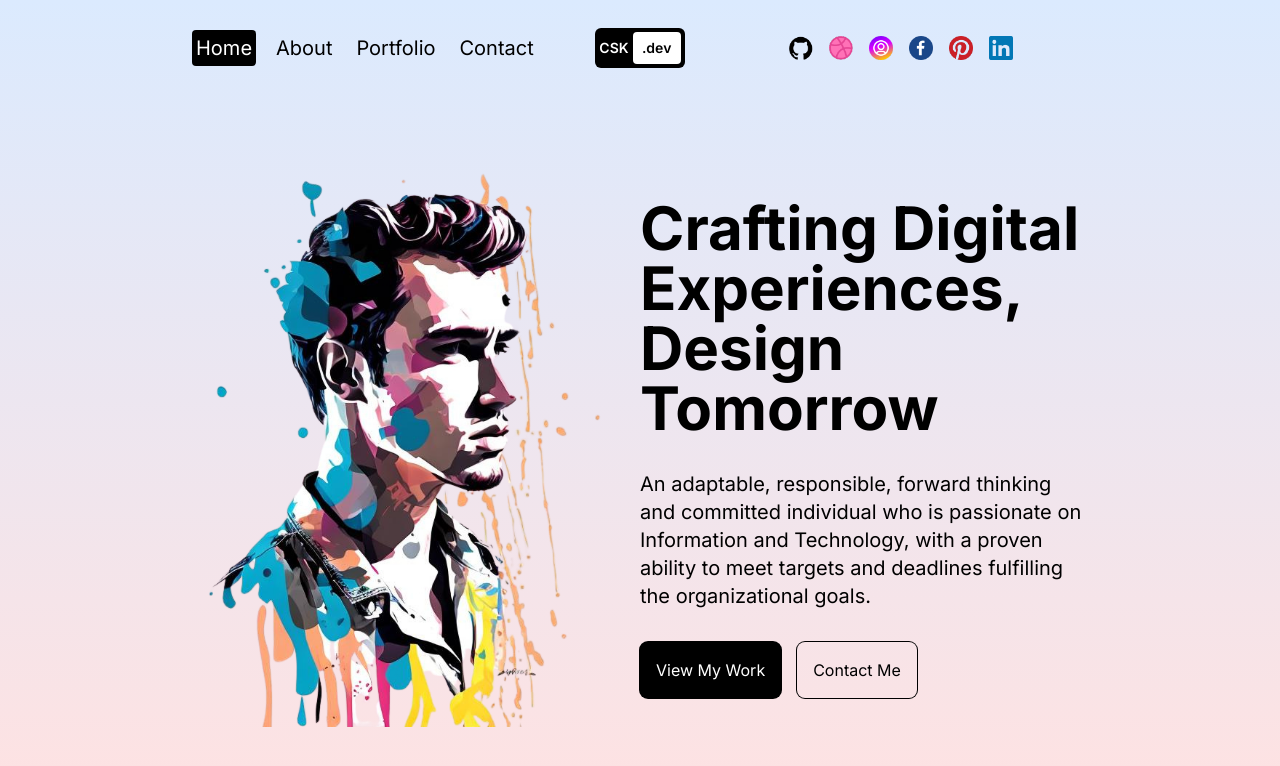
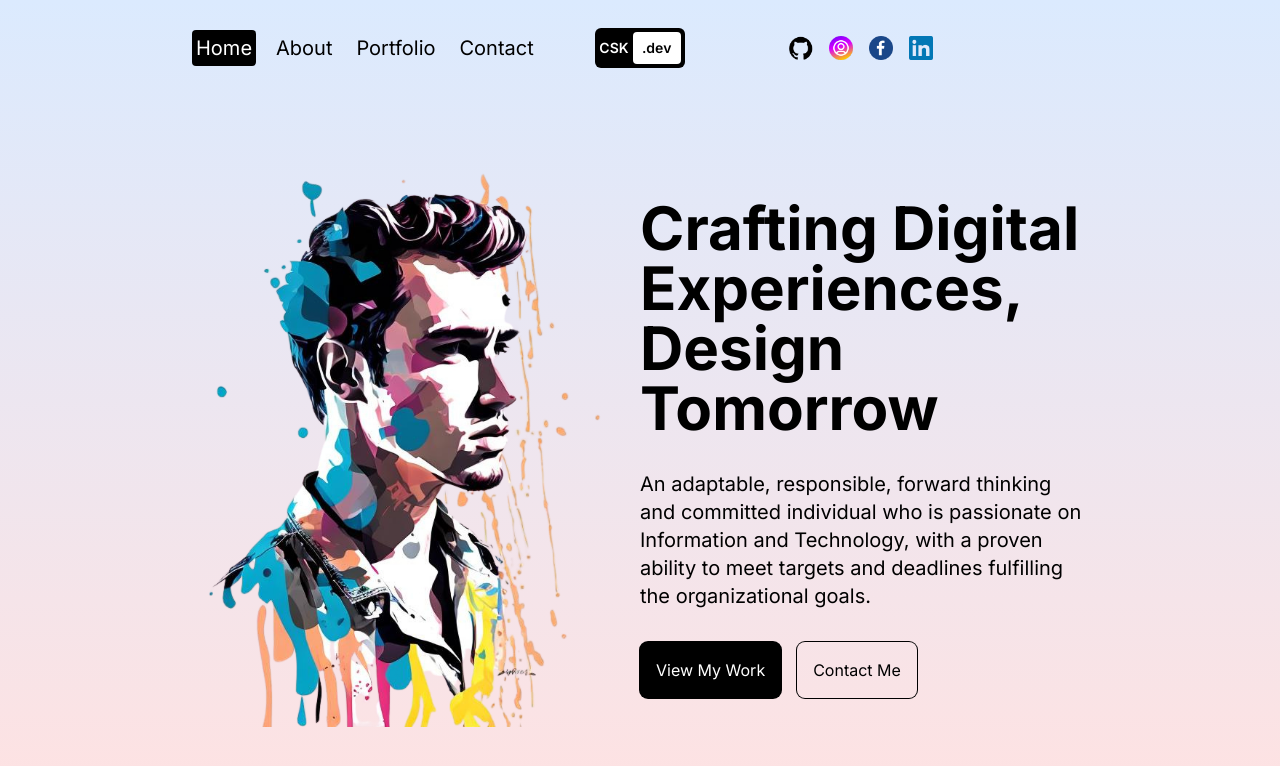
Before and after one commit to MayanthaWj/CSKPortfolio, a Next.js app: page / in a window 1280 px wide. Shown: the top 766 px of the page. Built offline with nearby package versions, Linux system fonts and the light colour scheme.

Commit message:
Fix imported relative path cause for build issue

```diff
--- a/src/components/navbar.jsx
+++ b/src/components/navbar.jsx
@@ -2,7 +2,7 @@
 import Link from "next/link";
 import { useState } from "react";
 import Image from "next/image";
-import NavLink from "./navlink";
+import NavLink from "./navLink";
 import {motion} from "framer-motion";
 
 const links = [
@@ -88,16 +88,10 @@
             <Image src="/github.png" alt="" width={24} height={24} />
             </Link>
             <Link href="/">
-            <Image src="/dribbble.png" alt="" width={24} height={24} />
-            </Link>
-            <Link href="/">
             <Image src="/instagram.png" alt="" width={24} height={24} />
             </Link>
             <Link href="/">
             <Image src="/facebook.png" alt="" width={24} height={24} />
-            </Link>
-            <Link href="/">
-            <Image src="/pinterest.png" alt="" width={24} height={24} />
             </Link>
             <Link href="/">
             <Image src="/linkedin.png" alt="" width={24} height={24} />
```
